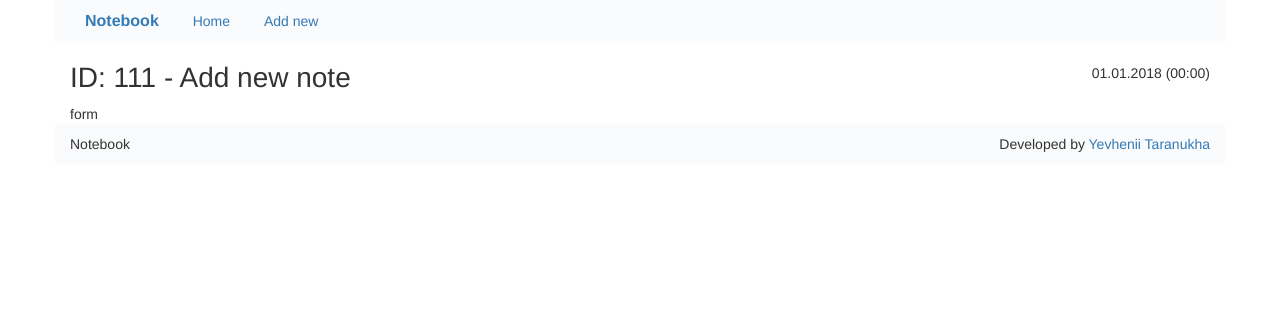
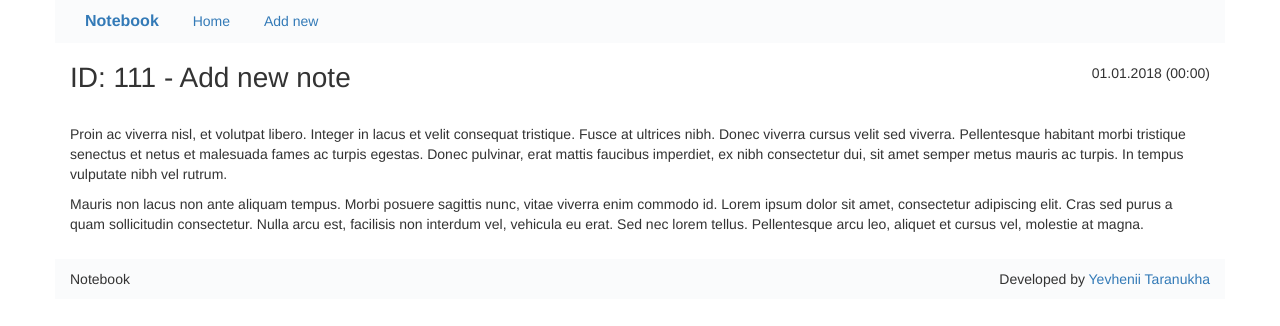
Before and after one commit to tzhenia/Notebook, a PHP site: page /note.php in a window 1280 px wide. Shown: the top 326 px of the page. Run offline with PHP 8.4, Linux system fonts and the light colour scheme.

Commit message:
added template text

```diff
--- a/src/css/main.css
+++ b/src/css/main.css
@@ -34,3 +34,7 @@ h1{
     margin-top: 20px;
     height: 30px;
 }
+
+.content{
+    margin:20px 0 25px 0;
+}
--- a/src/note.php
+++ b/src/note.php
@@ -9,7 +9,17 @@ require_once "view/header.php";
     </div>
     <div class="row">
         <div class="col-lg-12">
-            form
+
+            <div class="content">
+                <p>
+                     Proin ac viverra nisl, et volutpat libero. Integer in lacus et velit consequat tristique. Fusce at ultrices nibh. Donec viverra cursus velit sed viverra. Pellentesque habitant morbi tristique senectus et netus et malesuada fames ac turpis egestas. Donec pulvinar, erat mattis faucibus imperdiet, ex nibh consectetur dui, sit amet semper metus mauris ac turpis. In tempus vulputate nibh vel rutrum.
+                </p>
+
+                <p>
+                    Mauris non lacus non ante aliquam tempus. Morbi posuere sagittis nunc, vitae viverra enim commodo id. Lorem ipsum dolor sit amet, consectetur adipiscing elit. Cras sed purus a quam sollicitudin consectetur. Nulla arcu est, facilisis non interdum vel, vehicula eu erat. Sed nec lorem tellus. Pellentesque arcu leo, aliquet et cursus vel, molestie at magna.
+                </p>
+            </div>
+
         </div>
     </div>
 </div>
--- a/src/view/header.php
+++ b/src/view/header.php
@@ -7,7 +7,7 @@
     <!-- The above 3 meta tags *must* come first in the head; any other head content must come *after* these tags -->
     <meta name="description" content="">
     <meta name="author" content="tzhenia.com">
-    <title>Notebook</title>
+    <title>Notebook | Developed by Yevhenii Taranukha</title>
 
     <!-- Latest compiled and minified CSS -->
     <link rel="stylesheet" href="https://maxcdn.bootstrapcdn.com/bootstrap/3.3.7/css/bootstrap.min.css" integrity="sha384-BVYiiSIFeK1dGmJRAkycuHAHRg32OmUcww7on3RYdg4Va+PmSTsz/K68vbdEjh4u" crossorigin="anonymous">
```
